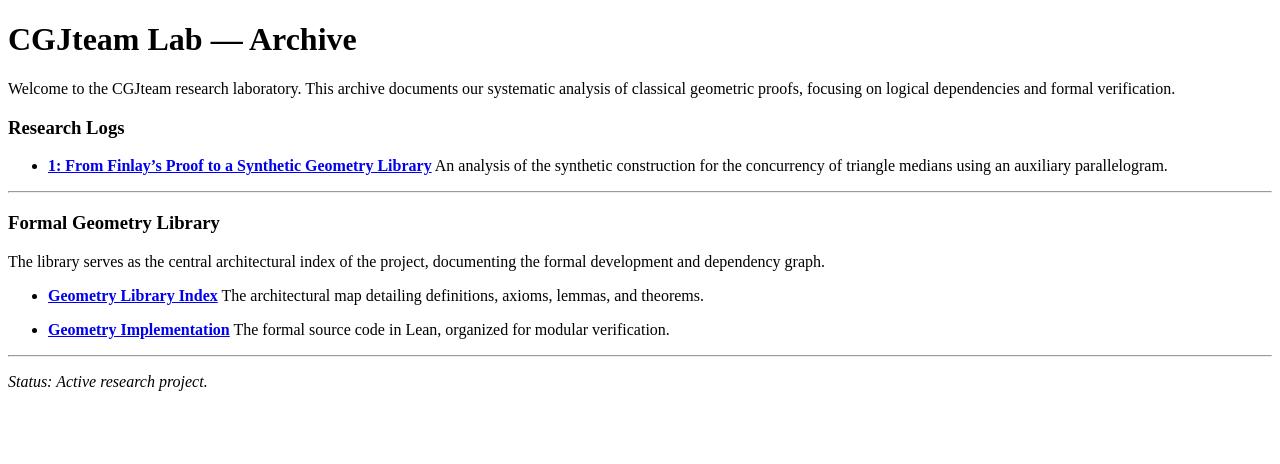
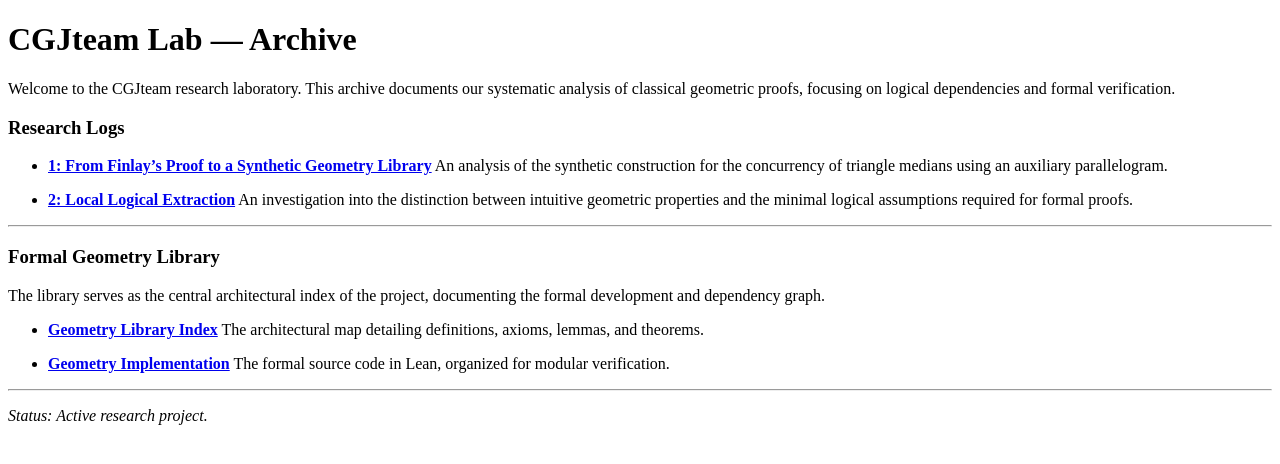
Before and after one commit to cgjteam/cgjteam.github.io, a Jekyll site: the page built from index.md, in a window 1280 px wide. Shown: the top 464 px of the page. Built offline with Jekyll 4.4.1, drawn with Linux system fonts in a browser that asks for light colours; our own code applies the rules of GitHub Pages for plain Markdown files; comment, search, counter and statistics services are not loaded.

Commit message:
Update index.md with new research topics
Added a new section on Local Logical Extraction to the archive.

```diff
--- a/index.md
+++ b/index.md
@@ -7,13 +11,14 @@ Welcome to the CGJteam research laboratory. This archive documents our systemati
 * **[1: From Finlay's Proof to a Synthetic Geometry Library](log-001.md)**
   An analysis of the synthetic construction for the concurrency of triangle medians using an auxiliary parallelogram.
 
+* **[2: Local Logical Extraction](log-002.md)**
+  An investigation into the distinction between intuitive geometric properties and the minimal logical assumptions required for formal proofs.
+
 ---
 
 ### Formal Geometry Library
 
 The library serves as the central architectural index of the project, documenting the formal development and dependency graph.
-
-
 
 * **[Geometry Library Index](./Geometry.md)**
   The architectural map detailing definitions, axioms, lemmas, and theorems.
```
Also changed, not shown: other parts of index.md (+4 -0 lines).
